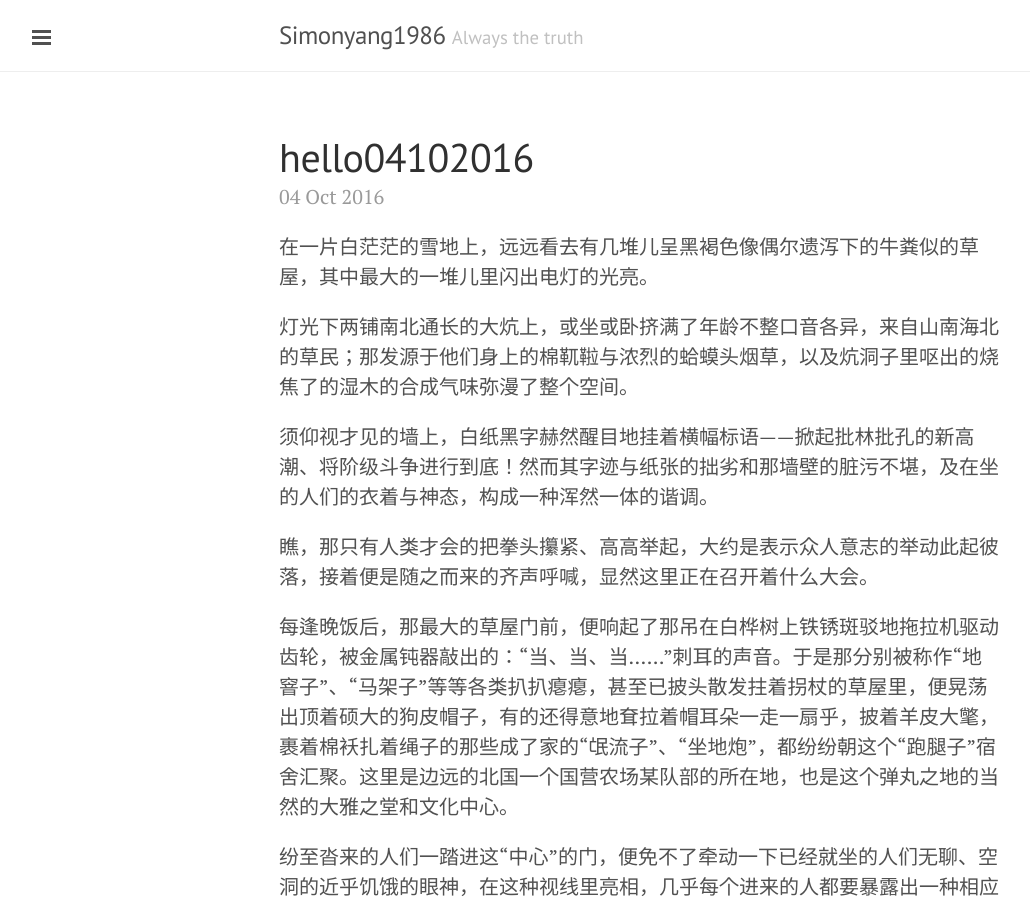
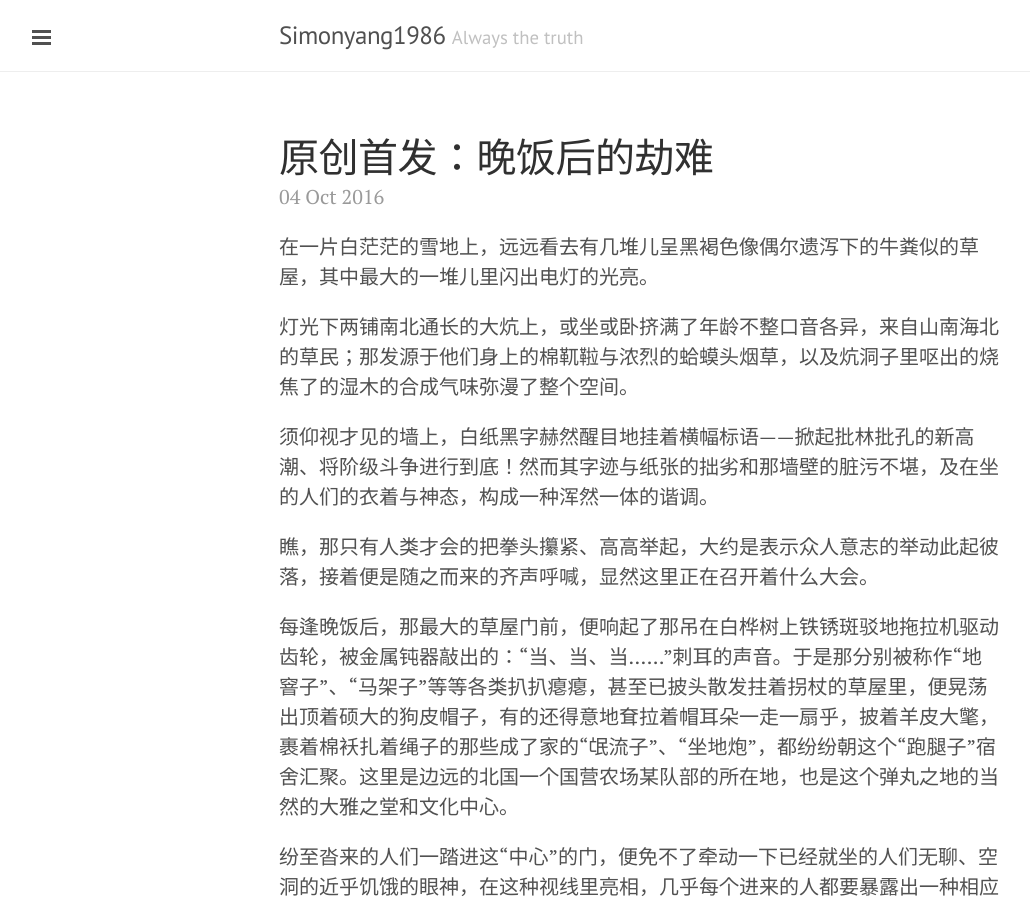
Before and after one commit to Simonyang1986/Simonyang1986.github.io, a Jekyll site: the page built from _posts/2016-10-04-hello04102016.markdown, in a window 1280 px wide and 900 px high. Shown: the whole window, without its empty margins (1-1031 px from the left). Built offline with Jekyll 4.4.1, drawn with Linux system fonts in a browser that asks for light colours.

Commit message:
Post update: hello04102016

```diff
--- a/_posts/2016-10-04-hello04102016.markdown
+++ b/_posts/2016-10-04-hello04102016.markdown
@@ -1,6 +1,6 @@
 ---
 published: true
-title: hello04102016
+title: 原创首发：晚饭后的劫难
 layout: post
 ---
 在一片白茫茫的雪地上，远远看去有几堆儿呈黑褐色像偶尔遗泻下的牛粪似的草屋，其中最大的一堆儿里闪出电灯的光亮。
```
